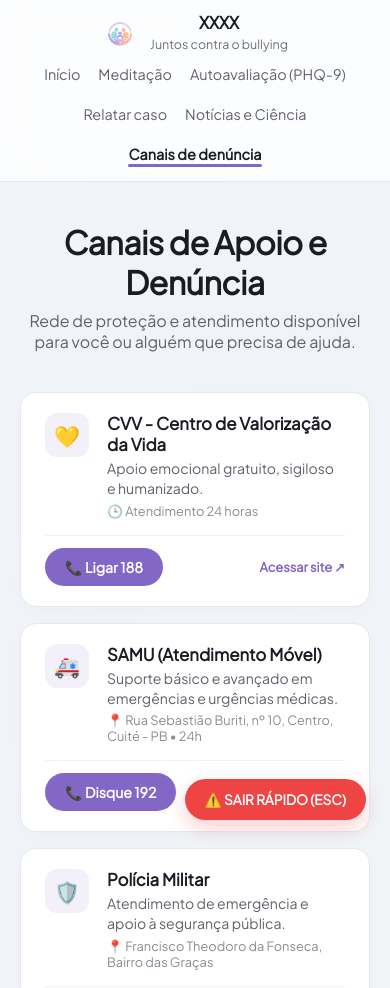
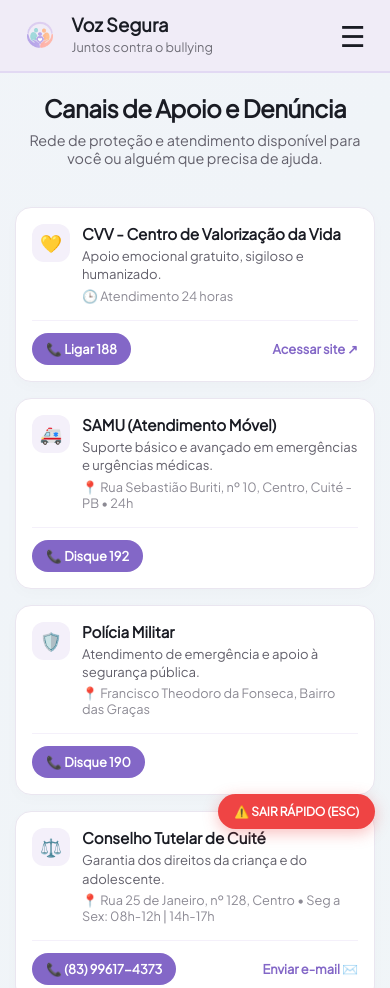
Before and after one commit to elcabullying/antibullying, a website: page denuncia.html in a window 390 px wide. Shown: the top 988 px of the page. Drawn offline with Linux system fonts and the light colour scheme.

Commit message:
Update denuncia.html

```diff
--- a/denuncia.html
+++ b/denuncia.html
@@ -3,9 +3,20 @@
 <head>
     <meta charset="UTF-8">
     <meta name="viewport" content="width=device-width, initial-scale=1.0">
-    <title>XXXX - Canais de Denúncia e Apoio</title>
+    <title>Voz Segura - Canais de Denúncia e Apoio</title>
     <style>
-        @import url('https://fonts.googleapis.com/css2?family=Plus+Jakarta+Sans:wght=400;500;600;700&display=swap');
+        @import url('https://fonts.googleapis.com/css2?family=Plus+Jakarta+Sans:wght=400;500;600;700;800&display=swap');
+
+        :root {
+            --primary: #8367C7;
+            --primary-hover: #6B4EB3;
+            --bg-color: #EBF3F7;
+            --header-bg: #F0EBF7;
+            --card-bg: #FFFFFF;
+            --text-color: #1A1C24;
+            --text-muted: #706F78;
+            --border-color: #E2D9F3;
+        }
 
         * {
             margin: 0;
@@ -22,6 +33,7 @@
             min-height: 100vh;
             display: flex;
             flex-direction: column;
+            position: relative;
         }
 
         @keyframes gradientBG {
@@ -30,15 +42,15 @@
             100% { background-position: 0% 50%; }
         }
 
-        /* CABEÇALHO PADRÃO DO PROJETO */
+        /* --- CABEÇALHO RESPONSIVO COM MENU HAMBÚRGUER --- */
         header {
-            background-color: rgba(255, 255, 255, 0.8);
-            backdrop-filter: blur(12px);
-            padding: 14px 5%;
+            background-color: rgba(240, 235, 247, 0.95);
+            backdrop-filter: blur(10px);
+            padding: 15px 5%;
             display: flex;
             justify-content: space-between;
             align-items: center;
-            border-bottom: 1px solid #EAE5F2;
+            border-bottom: 2px solid var(--border-color);
             position: sticky;
             top: 0;
             z-index: 100;
@@ -48,31 +60,43 @@
             display: flex;
             align-items: center;
             gap: 12px;
+            text-decoration: none;
         }
 
         .logo-img {
-            height: 36px;
+            height: 40px;
             width: auto;
             object-fit: contain;
         }
 
         .logo-texto h2 {
-            font-size: 1.05rem;
+            font-size: 1.15rem;
             font-weight: 700;
-            color: #1A1C24;
+            color: var(--text-color);
             line-height: 1.1;
         }
 
         .logo-texto span {
-            font-size: 0.78rem;
-            color: #706F78;
+            font-size: 0.8rem;
+            color: var(--text-muted);
             font-weight: 500;
+        }
+
+        /* BOTÃO HAMBÚRGUER (CELULAR) */
+        .hamburger-btn {
+            display: none;
+            background: none;
+            border: none;
+            font-size: 1.8rem;
+            color: var(--text-color);
+            cursor: pointer;
+            padding: 5px;
         }
 
         nav {
             display: flex;
-            gap: 18px;
-            flex-wrap: wrap;
+            align-items: center;
+            gap: 24px;
         }
 
         .nav-link {
@@ -80,13 +104,13 @@
             color: #62606B;
             font-size: 0.9rem;
             font-weight: 500;
-            padding-bottom: 4px;
+            padding-bottom: 6px;
             position: relative;
             transition: color 0.2s;
         }
 
         .nav-link:hover, .nav-link.active {
-            color: #1A1C24;
+            color: var(--text-color);
             font-weight: 600;
         }
 
@@ -97,15 +121,15 @@
             left: 0;
             width: 100%;
             height: 3px;
-            background-color: #8367C7;
+            background-color: var(--primary);
             border-radius: 2px;
         }
 
-        /* CONTEÚDO PRINCIPAL */
+        /* --- CONTEÚDO PRINCIPAL --- */
         .main-container {
             max-width: 900px;
             margin: 40px auto;
-            padding: 0 20px;
+            padding: 0 20px 80px 20px;
             flex: 1;
             width: 100%;
         }
@@ -117,7 +141,7 @@
 
         .page-header h1 {
             font-size: 2rem;
-            color: #1A1C24;
+            color: var(--text-color);
             font-weight: 700;
             margin-bottom: 8px;
             letter-spacing: -0.5px;
@@ -128,7 +152,7 @@
             font-size: 1rem;
         }
 
-        /* LISTA MINIMALISTA DE CANAIS */
+        /* LISTA DE CANAIS */
         .channels-list {
             display: flex;
             flex-direction: column;
@@ -176,7 +200,7 @@
         .details h3 {
             font-size: 1.05rem;
             font-weight: 700;
-            color: #1A1C24;
+            color: var(--text-color);
             margin-bottom: 4px;
         }
 
@@ -203,7 +227,7 @@
         }
 
         .btn-call {
-            background-color: #8367C7;
+            background-color: var(--primary);
             color: #FFFFFF;
             padding: 10px 20px;
             border-radius: 50px;
@@ -218,12 +242,12 @@
         }
 
         .btn-call:hover {
-            background-color: #6A50A7;
+            background-color: var(--primary-hover);
         }
 
         .secondary-link {
             font-size: 0.8rem;
-            color: #8367C7;
+            color: var(--primary);
             text-decoration: none;
             font-weight: 600;
             transition: opacity 0.2s;
@@ -235,26 +259,30 @@
         }
 
         /* BOTÃO FLUTUANTE ESC */
-        .floating-esc-btn {
+        .btn-quick-exit {
             position: fixed;
             bottom: 24px;
             right: 24px;
             background-color: #EF4444;
-            color: #FFFFFF;
+            color: white;
             border: none;
             padding: 12px 20px;
-            border-radius: 50px;
-            font-weight: 700;
-            font-size: 0.85rem;
+            font-size: 0.9rem;
+            font-weight: 800;
+            border-radius: 30px;
+            box-shadow: 0 4px 15px rgba(239, 68, 68, 0.35);
             cursor: pointer;
-            box-shadow: 0 8px 20px rgba(239, 68, 68, 0.25);
-            z-index: 999;
-            transition: transform 0.2s, background-color 0.2s;
+            display: flex;
+            align-items: center;
+            gap: 8px;
+            z-index: 1000;
+            transition: background-color 0.2s, transform 0.2s;
+            text-decoration: none;
         }
 
-        .floating-esc-btn:hover {
+        .btn-quick-exit:hover {
             background-color: #DC2626;
-            transform: scale(1.03);
+            transform: scale(1.05);
         }
 
         /* RODAPÉ */
@@ -268,21 +296,42 @@
             margin-top: auto;
         }
 
-        /* RESPONSIVIDADE */
-        @media (max-width: 800px) {
-            header {
+        /* REGRAS DE RESPONSIVIDADE (NOTEBOOK / TABLET / CELULAR) */
+
+        /* Tablets e Celulares Maiores */
+        @media (max-width: 820px) {
+            .hamburger-btn {
+                display: block; /* Revela o botão das 3 barrinhas */
+            }
+
+            nav {
+                display: none; /* Oculta o menu horizontal padrão */
                 flex-direction: column;
-                gap: 12px;
-                text-align: center;
+                position: absolute;
+                top: 100%;
+                left: 0;
+                width: 100%;
+                background-color: #F4F0FA;
+                padding: 20px;
+                border-bottom: 2px solid var(--border-color);
+                box-shadow: 0 10px 15px rgba(0,0,0,0.05);
+                gap: 16px;
             }
-            nav {
-                justify-content: center;
+
+            nav.active {
+                display: flex; /* Exibe o menu ao clicar no ícone */
             }
+
+            .nav-link.active::after {
+                display: none;
+            }
+
             .channel-item {
                 flex-direction: column;
                 align-items: flex-start;
                 gap: 16px;
             }
+
             .channel-actions {
                 width: 100%;
                 flex-direction: row;
@@ -291,27 +340,81 @@
                 border-top: 1px solid #F4F0FA;
                 padding-top: 12px;
             }
+
+            .main-container {
+                margin: 20px auto;
+                padding: 0 15px 80px 15px;
+            }
+        }
+
+        /* Dispositivos Móveis (Celulares) */
+        @media (max-width: 600px) {
+            header {
+                padding: 12px 5%;
+            }
+
+            .page-header h1 {
+                font-size: 1.5rem;
+            }
+
+            .page-header p {
+                font-size: 0.9rem;
+            }
+
+            .channel-item {
+                padding: 16px;
+            }
+
+            .channel-info {
+                gap: 12px;
+            }
+
+            .icon-box {
+                width: 38px;
+                height: 38px;
+                font-size: 1.1rem;
+            }
+
+            .details h3 {
+                font-size: 0.95rem;
+            }
+
+            .details p {
+                font-size: 0.82rem;
+            }
+
+            .btn-call {
+                padding: 8px 14px;
+                font-size: 0.8rem;
+            }
+
+            .btn-quick-exit {
+                bottom: 15px;
+                right: 15px;
+                padding: 10px 16px;
+                font-size: 0.75rem;
+            }
         }
     </style>
 </head>
 <body>
 
-    <!-- BOTÃO FLUTUANTE ESC -->
-    <button class="floating-esc-btn" onclick="exitUrgent()">
-        ⚠️ SAIR RÁPIDO (ESC)
-    </button>
-
     <!-- CABEÇALHO -->
     <header>
-        <div class="logo-area">
-            <img src="./logo.png" alt="Logo Voz Segura" class="logo-img">
+        <a href="index.html" class="logo-area">
+            <img src="./logo.png" alt="Logo Voz Segura" class="logo-img" onerror="this.style.display='none'">
             <div class="logo-texto">
-                <h2>XXXX</h2>
+                <h2>Voz Segura</h2>
                 <span>Juntos contra o bullying</span>
             </div>
-        </div>
+        </a>
 
-        <nav>
+        <!-- BOTÃO TRÊS BARRINHAS -->
+        <button class="hamburger-btn" onclick="toggleMenu()" aria-label="Abrir Menu">
+            ☰
+        </button>
+
+        <nav id="nav-menu">
             <a href="index.html" class="nav-link">Início</a>
             <a href="meditacao.html" class="nav-link">Meditação</a>
             <a href="autoavaliacao.html" class="nav-link">Autoavaliação (PHQ-9)</a>
@@ -428,20 +531,26 @@
 
     </main>
 
+    <!-- BOTÃO SAIR RÁPIDO (ESC) -->
+    <a href="https://www.google.com" class="btn-quick-exit" id="quickExit">
+        ⚠️ SAIR RÁPIDO (ESC)
+    </a>
+
     <!-- RODAPÉ -->
     <footer>
-        &copy; 2026 XXXX &bull; Projeto desenvolvido pela Escola Elça Carvalho da Fonseca. Todos os direitos reservados.
+        &copy; 2026 Voz Segura &bull; Projeto desenvolvido pela Escola Elça Carvalho da Fonseca. Todos os direitos reservados.
     </footer>
 
-    <!-- SCRIPT DO BOTÃO DE EMERGÊNCIA -->
+    <!-- SCRIPTS -->
     <script>
-        function exitUrgent() {
-            window.location.href = 'https://www.google.com';
+        function toggleMenu() {
+            const nav = document.getElementById('nav-menu');
+            nav.classList.toggle('active');
         }
 
         document.addEventListener('keydown', function(e) {
             if (e.key === 'Escape') {
-                exitUrgent();
+                window.location.href = 'https://www.google.com';
             }
         });
     </script>
```
